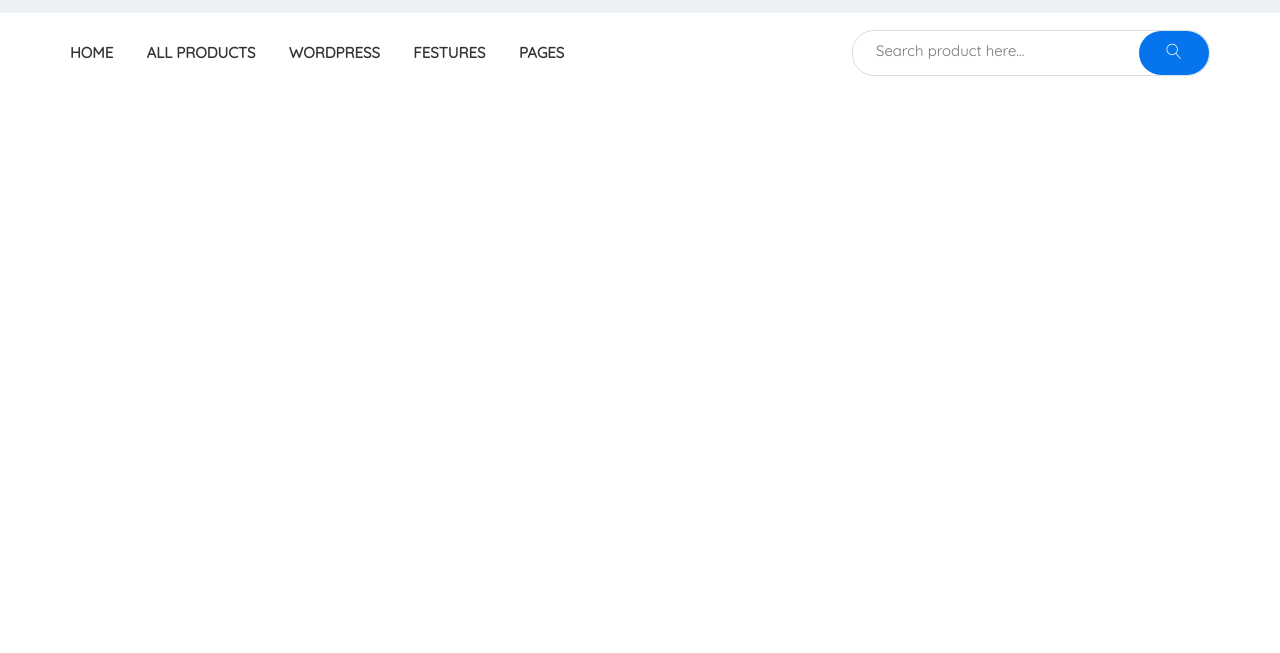
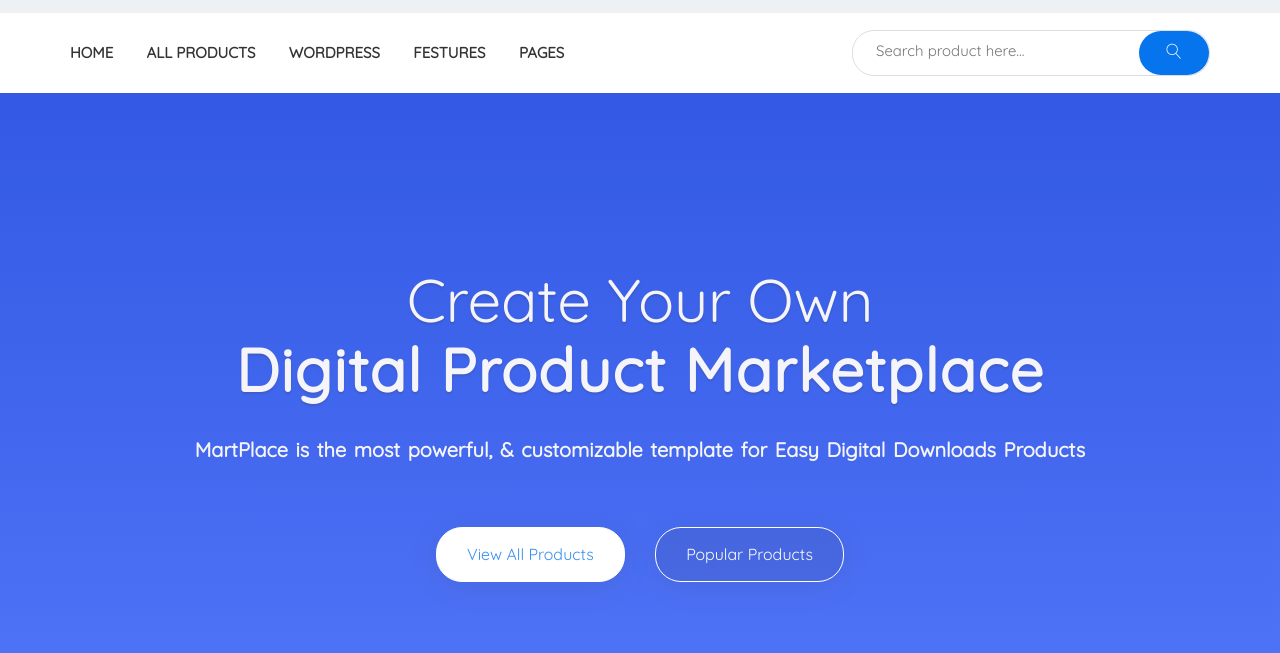
Before and after one commit to yuliia-batova/martplace, a website: page app/index.html in a window 1280 px wide. Shown: the part 87-740 px from the top of the page. Drawn offline with nearby package versions, Linux system fonts and the light colour scheme; files that its build step writes are made by us from their sources.

Commit message:
added info section in main

```diff
--- a/app/index.html
+++ b/app/index.html
@@ -8,7 +8,7 @@
     <title>Document</title>
     <link rel="stylesheet" href="css/libs.min.css">
     <link rel="stylesheet" href="css/style.min.css">
-    </head>
+</head>
 
 <body>
     <header class="header">
@@ -37,9 +37,11 @@
                             <span class="box__circle box__circle--cart">2</span>
                         </a>
                         <a href="#" class="user">
-                            <div class="user__photo" style="background-image: url(images/Taofiq_Hakim.jpg); width: 50px; height: 50px;"></div>
+                            <div class="user__photo"
+                                style="background-image: url(images/Taofiq_Hakim.jpg); width: 50px; height: 50px;">
+                            </div>
                             <div class="user__name">
-                            Taofiq Hakim <span class="user__money">$20.45</span>
+                                Taofiq Hakim <span class="user__money">$20.45</span>
                             </div>
                         </a>
                     </div>
@@ -91,10 +93,27 @@
     <main>
         <section class="info">
             <div class="container">
+                <div class="info__inner">
+                    <p class="info__title">
+                        Create Your Own
+                        <span class="info__title-text">Digital Product Marketplace</span>
+                    </p>
+                    <p class="info__text">
+                        MartPlace is the most powerful, & customizable template for Easy Digital Downloads Products
+                    </p>
+                    <div class="info__btn">
+                    <button class="info__btn-products info__btn-products--all" type="button">
+                        View All Products
+                    </button>
+                    <button class="info__btn-products info__btn-products--popular" type="button">
+                        Popular Products
+                    </button>
+                </div>
+                </div>
+            </div>
+        </section>
 
-            </div>
 
-        </section>
     </main>
 
     <script src="https://ajax.googleapis.com/ajax/libs/jquery/3.5.1/jquery.min.js"></script>
--- a/app/scss/style.scss
+++ b/app/scss/style.scss
@@ -168,3 +168,55 @@
        }
     }
 }
+
+.info {
+    min-height: 724px;
+    width: 100%;
+    background: #2b2b2b;
+    background: linear-gradient( 180deg, rgb(0,48,222) 0%, rgb(23,69,237) 54%, rgb(46,90,251) 100%);
+    opacity: 0.8;
+    &__inner {
+        padding: 112px 0 100px;
+        text-align: center;
+        color: #f3f3f8;
+    }
+    &__title {
+        font-size: 60px;
+        line-height: 70px;
+        text-shadow: 0px 2px 2px rgba(0, 0, 0, 0.2);
+        margin-bottom: 10px;
+        &-text {
+            font-weight: 700;
+            display: block;
+            letter-spacing: 1.5px;
+        }
+    }
+    &__text {
+        font-weight: 600;
+        font-size: 20px;
+        line-height: 50px;
+        word-spacing: 2.2px;
+        margin-bottom: 52px;
+    }
+    &__btn {
+        &-products {
+        box-shadow: 0px 4px 30px 0px rgba(0, 0, 0, 0.1);
+        max-width: 190px;
+        min-height: 53px;
+        border-radius: 26px;
+        margin: 0 13px;
+        padding: 0 30px;
+        border: 1px solid $color-white;
+        line-height: 53px;
+        cursor: pointer;
+        &--all {
+            color: $color-blue;
+            background-color: $color-white;
+        }
+        &--popular {
+            color: $color-white;
+            background-color: rgba(0, 0, 0, 0.1);
+        }
+        }
+    }
+}
```
Also changed, not shown: app/images/bg-info.jpg (added), app/images/bg.jpg (added), app/scss/_vars.scss (line endings or trailing spaces).
